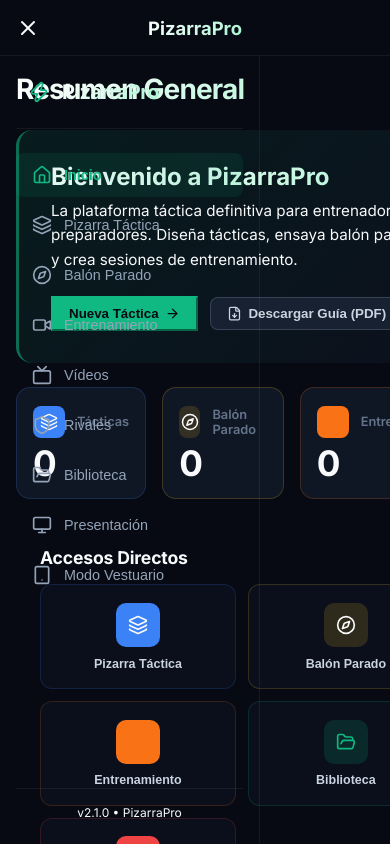
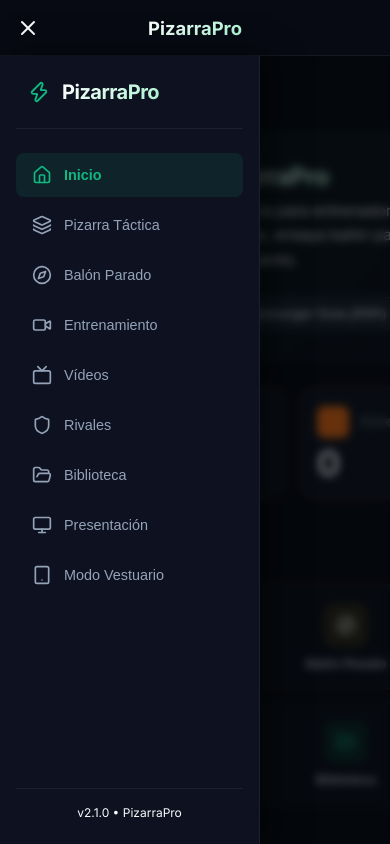
Before and after one commit to chiquiruiz1-hub/pizarra-tactica, a Next.js app: page / in a window 390 px wide. Both pictures are taken after a click on the button 28 px from the left and 27 px from the top of the page. Built offline with nearby package versions, Linux system fonts and the light colour scheme; no server answers.

Commit message:
fix: add solid background and backdrop overlay to mobile sidebar menu

```diff
--- a/src/app/globals.css
+++ b/src/app/globals.css
@@ -1026,10 +1026,25 @@ body {
     top: 56px;
     left: -260px;
     height: calc(100vh - 56px);
+    background-color: var(--bg-secondary);
+    z-index: 1000;
+    box-shadow: 10px 0 30px rgba(0, 0, 0, 0.5);
   }
 
   .sidebar.open {
     left: 0;
+  }
+
+  .sidebar-overlay {
+    position: fixed;
+    top: 56px;
+    left: 0;
+    width: 100vw;
+    height: calc(100vh - 56px);
+    background: rgba(4, 5, 8, 0.6);
+    backdrop-filter: blur(4px);
+    -webkit-backdrop-filter: blur(4px);
+    z-index: 999;
   }
 
   .mobile-header {
--- a/src/app/page.tsx
+++ b/src/app/page.tsx
@@ -229,6 +229,9 @@ export default function PizarraProApp() {
     <LicenseGuard>
       <div className="app-container">
       {/* SIDEBAR NAVIGATION */}
+      {sidebarOpen && (
+        <div className="sidebar-overlay" onClick={() => setSidebarOpen(false)} />
+      )}
       <aside className={`sidebar glassmorphic ${sidebarOpen ? 'open' : ''}`}>
         <div className="sidebar-brand">
           <Zap size={22} className="text-green" />
```
